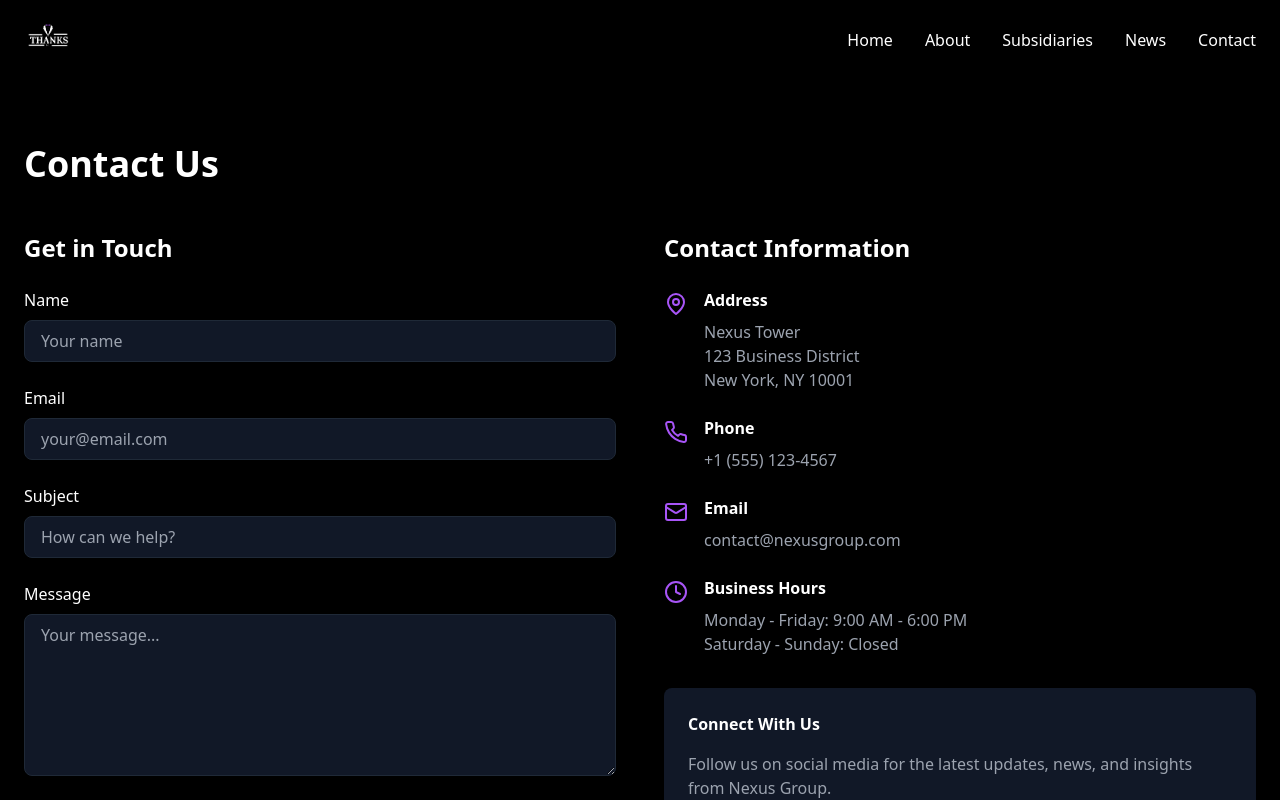
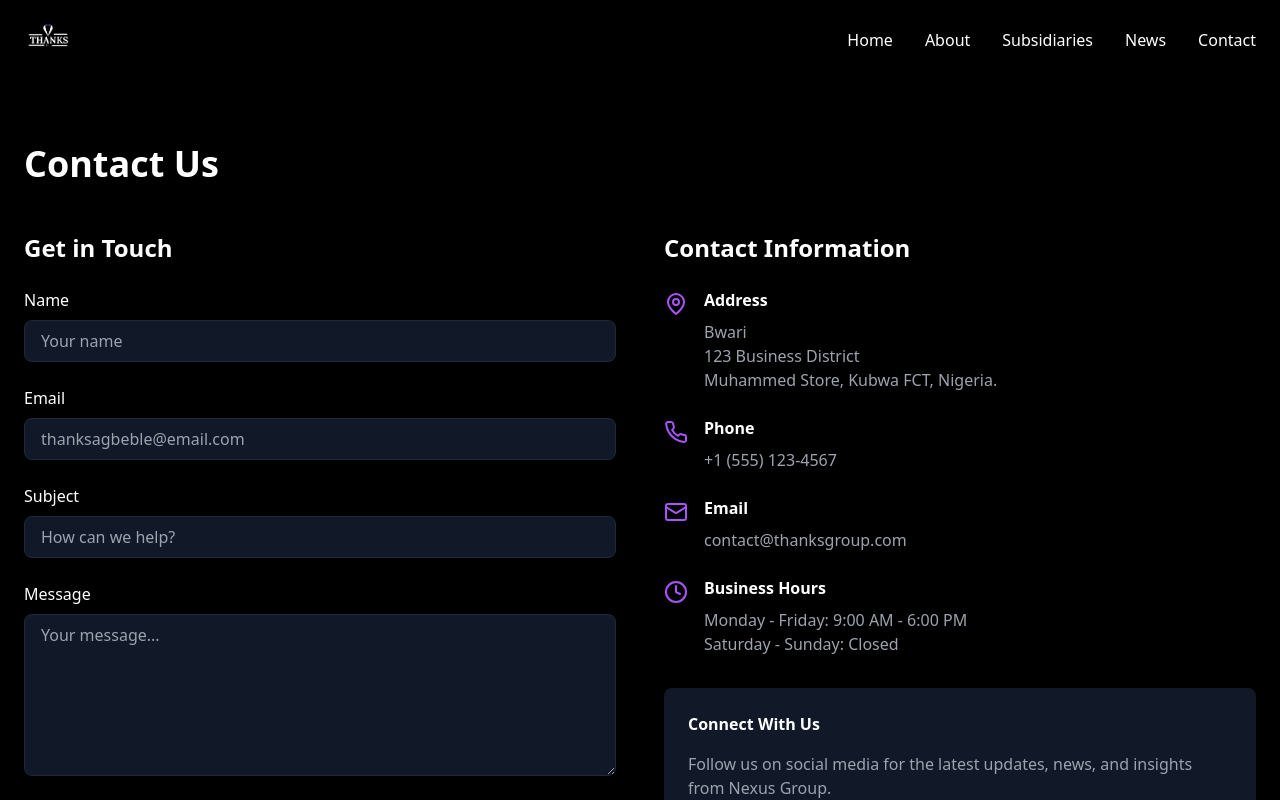
Before and after one commit to thanks299/Thanks-Inc, a React (Vite) app: page /contact in a window 1280 px wide. Shown: the top 800 px of the page. Built offline with nearby package versions, Linux system fonts and the light colour scheme.

Commit message:
conglomerate'
'

```diff
--- a/src/pages/Contact.tsx
+++ b/src/pages/Contact.tsx
@@ -28,7 +28,7 @@ export default function Contact() {
                     type="email"
                     id="email"
                     className="w-full px-4 py-2 bg-gray-900 border border-gray-800 rounded-lg text-white focus:outline-none focus:border-purple-500"
-                    placeholder="your@email.com"
+                    placeholder="thanksagbeble@email.com"
                   />
                 </div>
 
@@ -69,9 +69,9 @@ export default function Contact() {
                   <div>
                     <h3 className="text-white font-semibold mb-2">Address</h3>
                     <p className="text-gray-400">
-                      Nexus Tower<br />
+                      Bwari<br />
                       123 Business District<br />
-                      New York, NY 10001
+                      Muhammed Store, Kubwa FCT, Nigeria.
                     </p>
                   </div>
                 </div>
@@ -88,7 +88,7 @@ export default function Contact() {
                   <Mail className="text-purple-500 mt-1" size={24} />
                   <div>
                     <h3 className="text-white font-semibold mb-2">Email</h3>
-                    <p className="text-gray-400">contact@nexusgroup.com</p>
+                    <p className="text-gray-400">contact@thanksgroup.com</p>
                   </div>
                 </div>
 
```
Also changed, not shown: public/image/logo.jpg (renamed from image/logo.jpg).
